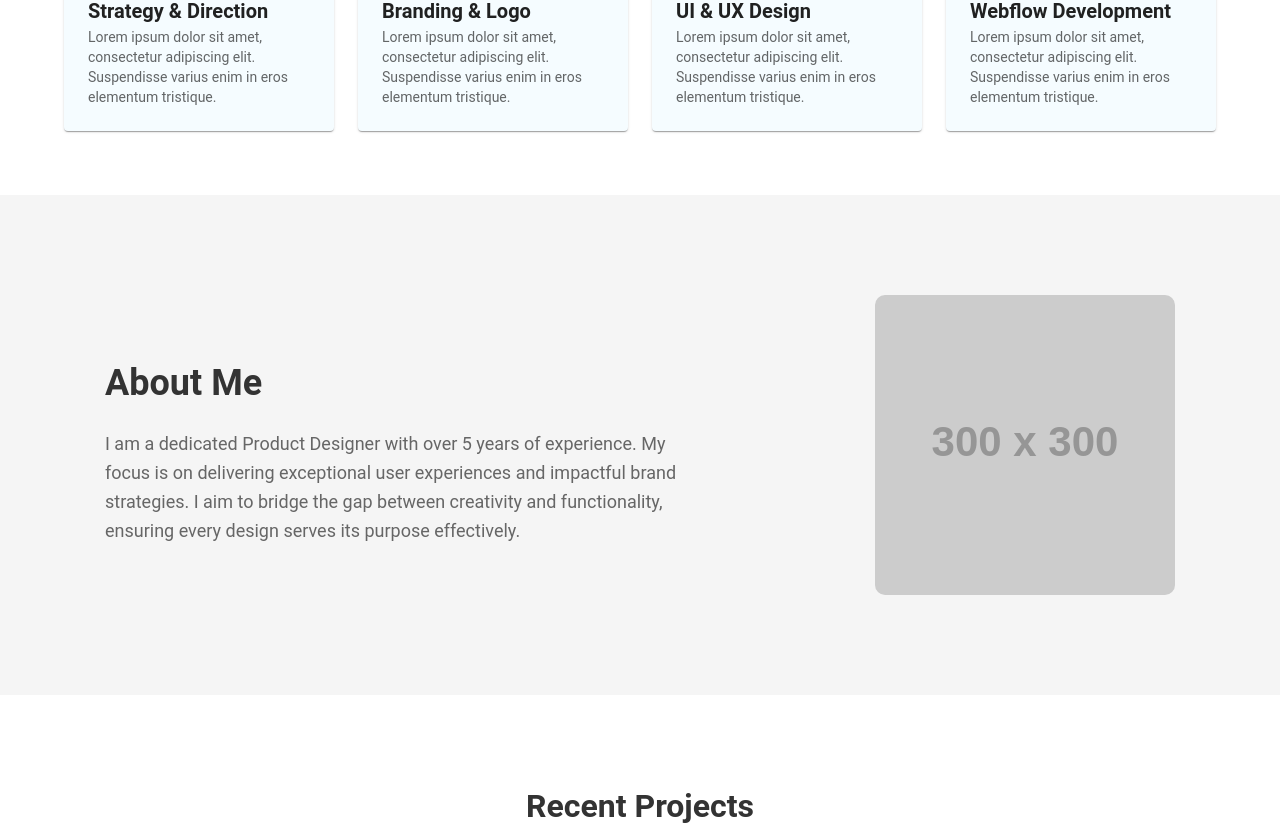
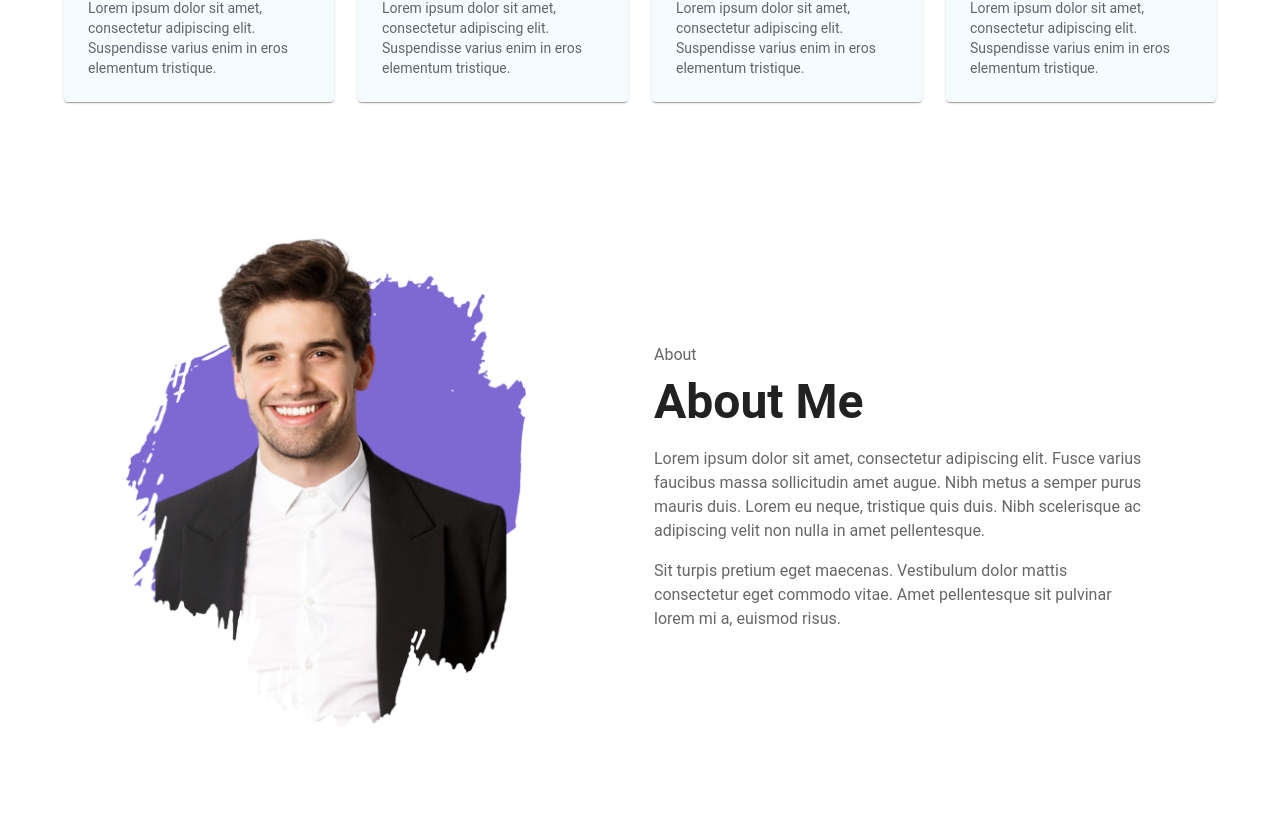
Before and after one commit to formosachiang/my-website, a React (Create React App) app: page / in a window 1280 px wide. Shown: the part 1102-1940 px from the top of the page. Built offline with nearby package versions, Linux system fonts and the light colour scheme.

Commit message:
Update about section

```diff
--- a/src/components/AboutSection.jsx
+++ b/src/components/AboutSection.jsx
@@ -1,31 +1,90 @@
 import React from "react";
+import { Box, Typography, Container } from "@mui/material";
+import { styled } from "@mui/system";
+import useMediaQuery from "@mui/material/useMediaQuery";
+import { useTheme } from "@mui/material/styles";
+import AboutMeImage from "../assets/about_me.png";
+
+// 自訂樣式
+const AboutContainer = styled(Box)(({ theme }) => ({
+  display: "flex",
+  alignItems: "center",
+  justifyContent: "center",
+  minHeight: "80vh",
+  padding: theme.spacing(5, 0),
+}));
+
+const AboutContent = styled(Box)(({ theme }) => ({
+  display: "flex",
+  alignItems: "center",
+  justifyContent: "space-between",
+  gap: theme.spacing(16),
+  [theme.breakpoints.down("md")]: {
+    flexDirection: "column",
+    textAlign: "center",
+    gap: theme.spacing(3),
+  },
+}));
+
+const ImageWrapper = styled(Box)(({ theme }) => ({
+  position: "relative",
+  maxWidth: "400px",
+  "&::before": {
+    content: '""',
+    position: "absolute",
+    top: "10%",
+    left: "-10%",
+    width: "100%",
+    height: "100%",
+    // backgroundColor: theme.palette.primary.main, // 使用 MUI 主題顏色
+    clipPath: "polygon(0 0, 100% 0, 80% 100%, 0% 100%)",
+    zIndex: "-1",
+  },
+  "& img": {
+    width: "100%",
+    borderRadius: "10px",
+  },
+}));
 
 const AboutSection = () => {
+  const theme = useTheme();
+  const isMobile = useMediaQuery(theme.breakpoints.down("md"));
+
   return (
-    <section
-      id="about"
-      style={{
-        display: "flex",
-        alignItems: "center",
-        justifyContent: "space-around",
-        padding: "100px 20px",
-        backgroundColor: "#f5f5f5",
-      }}
-    >
-      <div style={{ maxWidth: "600px" }}>
-        <h2 style={{ fontSize: "36px", color: "#333", marginBottom: "20px" }}>About Me</h2>
-        <p style={{ fontSize: "18px", color: "#666", lineHeight: "1.6" }}>
-          I am a dedicated Product Designer with over 5 years of experience. My focus is on delivering exceptional user
-          experiences and impactful brand strategies. I aim to bridge the gap between creativity and functionality, ensuring
-          every design serves its purpose effectively.
-        </p>
-      </div>
-      <img
-        src="https://via.placeholder.com/300" // Replace with actual image URL
-        alt="About Me"
-        style={{ borderRadius: "10px", width: "300px", height: "auto" }}
-      />
-    </section>
+    <Container maxWidth="lg">
+      <AboutContainer>
+        <AboutContent>
+          {/* 左側圖片區域 */}
+          <ImageWrapper>
+            <img
+              src={AboutMeImage} // 替換成你的圖片
+              alt="About Me"
+            />
+          </ImageWrapper>
+
+          {/* 右側文字區域 */}
+          <Box sx={{ maxWidth: "500px" }}>
+            <Typography variant="subtitle1" color="textSecondary" gutterBottom>
+              About
+            </Typography>
+            <Typography variant={isMobile ? "h4" : "h3"} fontWeight="bold" gutterBottom>
+              About Me
+            </Typography>
+            <Typography variant="body1" color="textSecondary" paragraph>
+              Lorem ipsum dolor sit amet, consectetur adipiscing elit. Fusce
+              varius faucibus massa sollicitudin amet augue. Nibh metus a semper
+              purus mauris duis. Lorem eu neque, tristique quis duis. Nibh
+              scelerisque ac adipiscing velit non nulla in amet pellentesque.
+            </Typography>
+            <Typography variant="body1" color="textSecondary">
+              Sit turpis pretium eget maecenas. Vestibulum dolor mattis
+              consectetur eget commodo vitae. Amet pellentesque sit pulvinar
+              lorem mi a, euismod risus.
+            </Typography>
+          </Box>
+        </AboutContent>
+      </AboutContainer>
+    </Container>
   );
 };
 
--- a/src/components/IntroSection.jsx
+++ b/src/components/IntroSection.jsx
@@ -1,5 +1,6 @@
 import React from "react";
 import { Box, Button, Typography } from "@mui/material";
+import IntroImage from "../assets/intro.png";
 
 const IntroSection = () => {
   return (
@@ -104,7 +105,7 @@ const IntroSection = () => {
 
         {/* 主圖片 */}
         <img
-          src="https://via.placeholder.com/400"
+          src={IntroImage}
           alt="John"
           style={{
             width: "100%",
```
Also changed, not shown: src/assets/about_me.png (added), src/assets/intro.png (added).
